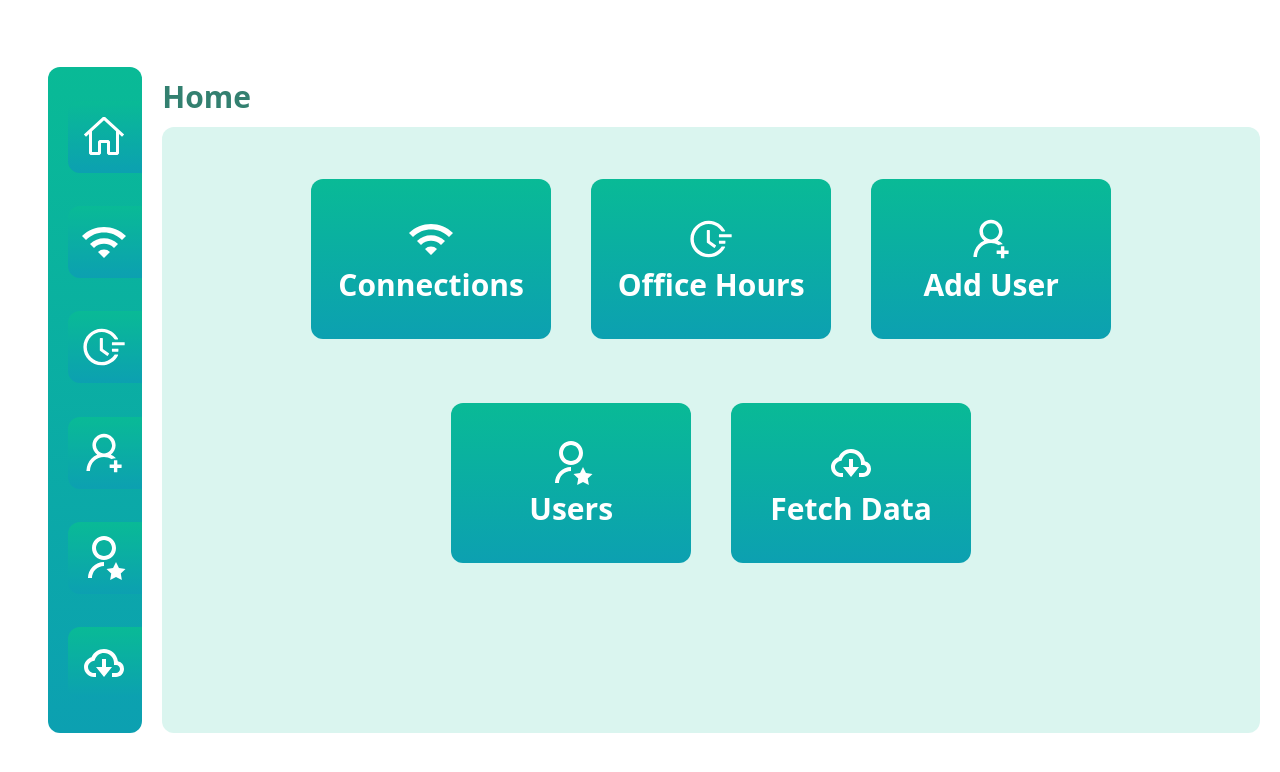
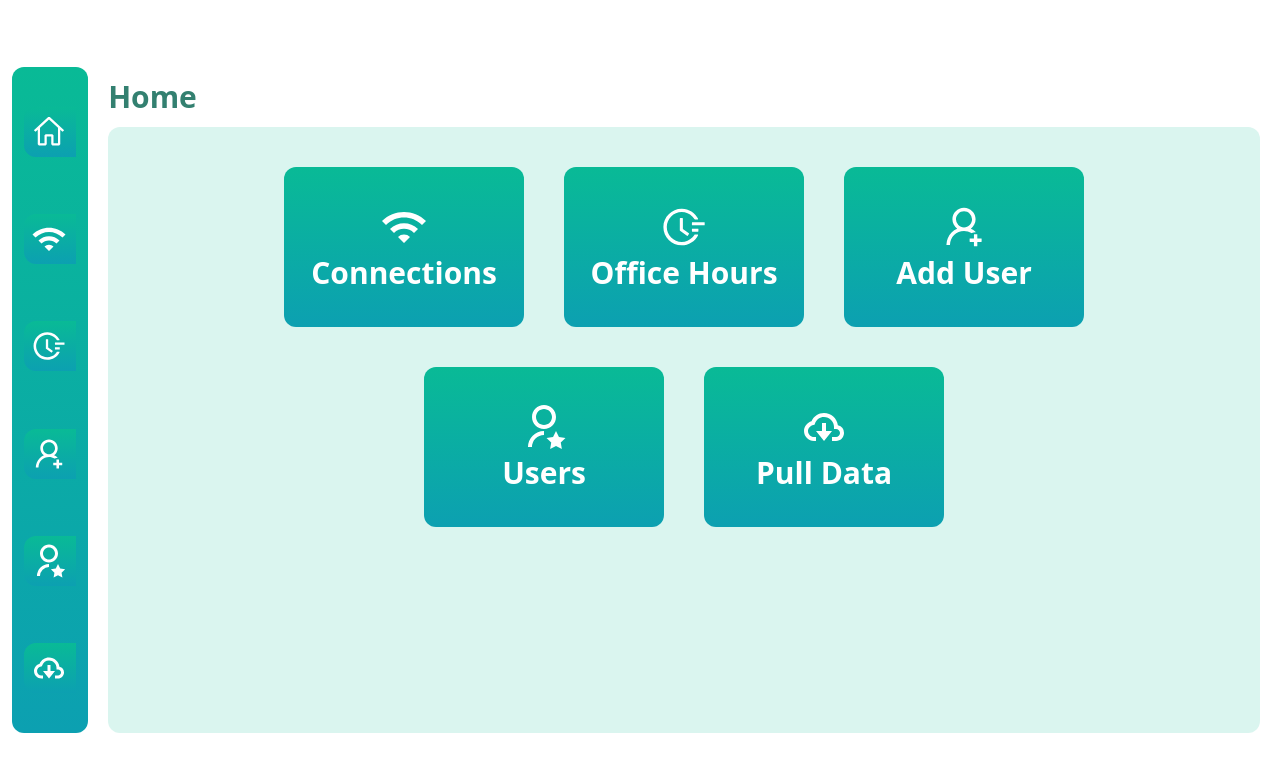
Before and after one commit to AlSajid/employee-biometric-attendance-management-app, a Next.js app: page / in a window 1280 px wide. Shown: the top 772 px of the page. Built offline with nearby package versions, Linux system fonts and the light colour scheme; no server answers; the database is empty.

Commit message:
minimized layout

```diff
--- a/components/Layout.js
+++ b/components/Layout.js
@@ -53,11 +53,9 @@ export default function Layout({ children }) {
                                     </div>
                                 }
 
-                                <div className="w-11/12 mx-auto" >
+                                <div className="w-full mx-auto" >
                                     {children}
                                 </div>
-
-
                             </div>
                         </div>
 
--- a/components/Navigation.js
+++ b/components/Navigation.js
@@ -1,5 +1,4 @@
 import Link from "next/link";
-// import { RxHamburgerMenu } from "react-icons/rx";
 import menu from "../public/options";
 import { useRouter } from "next/router";
 
@@ -7,27 +6,22 @@ export default function Navigation() {
     const router = useRouter()
 
     return (
-        <nav className="w-24 p-5 hover:w-96 hover:p-3 ml-12 text-white rounded-xl theme-grad
-                        flex flex-col gap-1 justify-around items-center
-                        transition-all duration-500 ease-in-out overflow-hidden"
+        <nav className="w-20 p-3 hover:w-80  ml-3 text-white rounded-xl theme-grad
+                        flex flex-col justify-around items-center
+                        transition-all duration-300 ease-in-out overflow-hidden"
         >
-
-            {/* <div className="flex justify-center p-3">
-                <span className=" text-3xl text-center"><RxHamburgerMenu /></span>
-            </div> */}
-
             {
                 menu.map((item, index) => (
                     <Link href={`${item.path}`} key={index} className="w-full">
-                        <button type="button" className="w-72 rounded-xl flex items-center p-3 hover:border transition-all duration-75 ease-in-out"
+                        <button type="button" className="w-64 rounded-xl flex items-center hover:bg-teal-700
+                                                        transition-all duration-700 ease-in-out"
                             style={{ backgroundColor: (router.pathname === item.path) ? "#338070" : null }}>
-                            <span className="text-5xl">{item.icon}</span>
-                            <div className="ml-5 text-3xl">{item.option}</div>
+                            <span className="text-4xl mr-5">{item.icon}</span>
+                            <div className="text-3xl">{item.option}</div>
                         </button>
                     </Link>
                 ))
             }
-
         </nav>
     )
 }
--- a/pages/addUser.js
+++ b/pages/addUser.js
@@ -17,7 +17,7 @@ export default function AddUser() {
     const floorRef = useRef();
     const sectionRef = useRef();
     const bloodRef = useRef();
-    const joinDateRef = useRef();
+    const joined = useRef();
 
     const blood = ['A+', 'A-', 'B+', 'B-', 'O+', 'O-', 'AB+', 'AB-'];
 
@@ -50,7 +50,7 @@ export default function AddUser() {
                 floor: floorRef.current.value,
                 section: sectionRef.current.value,
                 blood: bloodRef.current.value,
-                joinDate: joinDateRef.current.value,
+                joined: joined.current.value,
             })
         })
             .then(res => res.json())
@@ -66,6 +66,11 @@ export default function AddUser() {
                     idRef.current.value = "";
                     designationRef.current.value = "";
                     departmentRef.current.value = "";
+                    birthRef.current.value = "";
+                    floorRef.current.value = "";
+                    sectionRef.current.value = "";
+                    bloodRef.current.value = "";
+                    joined.current.value = "";
                     return;
                 }
             })
@@ -141,7 +146,7 @@ export default function AddUser() {
 
                     <div className="my-1 flex flex-col">
                         <label>Joining Date</label>
-                        <input type="date" ref={joinDateRef} className="" />
+                        <input type="date" ref={joined} className="" />
                     </div>
 
                     <div className="my-1 flex flex-col">
--- a/pages/users.js
+++ b/pages/users.js
@@ -91,51 +91,53 @@ export default function Users() {
                                 :
                                 (
                                     <div className="w-full mx-auto grid grid-cols-12">
-                                        <div className="col-span-4 table-header">Name</div>
+                                        <div className="col-span-3 table-header">Name</div>
                                         <div className="col-span-1 table-header">ID</div>
                                         <div className="col-span-1 table-header">Designation</div>
                                         <div className="col-span-1 table-header">Department</div>
                                         <div className="col-span-1 table-header">Section</div>
+                                        <div className="col-span-1 table-header">Birthday</div>
+                                        <div className="col-span-1 table-header">Floor</div>
+                                        <div className="col-span-1 table-header">Blood</div>
+                                        <div className="col-span-1 table-header">Joined</div>
                                         <div className="col-span-1 table-header">Actions</div>
 
                                         {
                                             users?.map((user, index) => (
                                                 <div key={index} className="grid col-span-12 grid-cols-12">
-                                                    <div className="col-span-4 table-content" style={{ justifyContent: "start" }}>
+                                                    <div className="col-span-3 table-content" style={{ justifyContent: "start" }}>
                                                         <span>{user.name}</span>
                                                     </div>
 
-                                                    <div className="col-span-2 table-content">
+                                                    <div className="col-span-1 table-content">
                                                         {user.id}
                                                     </div>
 
-                                                    <div className="col-span-2 table-content">
+                                                    <div className="col-span-1 table-content">
                                                         {user?.designation}
                                                     </div>
 
-                                                    <div className="col-span-2 table-content">
+                                                    <div className="col-span-1 table-content">
                                                         {user?.department}
                                                     </div>
 
-                                                    <div className="col-span-2 table-content">
+                                                    <div className="col-span-1 table-content">
                                                         {user?.section}
                                                     </div>
 
-                                                    <div className="col-span-2 table-content">
+                                                    <div className="col-span-1 table-content">
                                                         {user?.birth}
                                                     </div>
 
-                                                    <div className="col-span-2 table-content">
+                                                    <div className="col-span-1 table-content">
                                                         {user?.floor}
                                                     </div>
 
-
-
-                                                    <div className="col-span-2 table-content">
+                                                    <div className="col-span-1 table-content">
                                                         {user?.blood}
                                                     </div>
 
-                                                    <div className="col-span-2 table-content">
+                                                    <div className="col-span-1 table-content">
                                                         {user?.joinDate}
                                                     </div>
 
--- a/public/options.js
+++ b/public/options.js
@@ -12,7 +12,7 @@ const menu =
         { option: "Office Hours", icon: <AiOutlineFieldTime />, path: "/hours" },
         { option: "Add User", icon: <AiOutlineUserAdd />, path: "/addUser" },
         { option: "Users", icon: <RiUserStarLine />, path: "/users" },
-        { option: "Fetch Data", icon: <BiCloudDownload />, path: "/attendance" },
+        { option: "Pull Data", icon: <BiCloudDownload />, path: "/attendance" },
     ]
 
 export default menu;
--- a/styles/globals.css
+++ b/styles/globals.css
@@ -1,6 +1,10 @@
 @tailwind base;
 @tailwind components;
 @tailwind utilities;
+
+a{
+  overflow: hidden;
+}
 
 input,
 select {
@@ -41,7 +45,7 @@ select {
   justify-content: center;
   align-items: center;
   border-radius: 7px;
-  overflow:hidden
+  overflow: hidden;
 }
 
 .theme-grad {
@@ -69,10 +73,9 @@ button {
   font-size: 16px;
   color: white;
 
-  padding: 12px;
-  margin: 12px 0px;
+  padding: 7px;
 
-  border-radius: 12px;
+  border-radius: 7px;
   font-weight: 500;
   overflow: hidden;
 }
```
